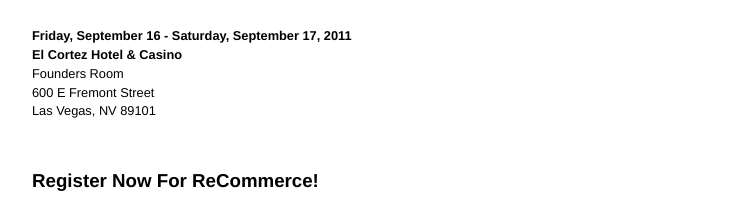
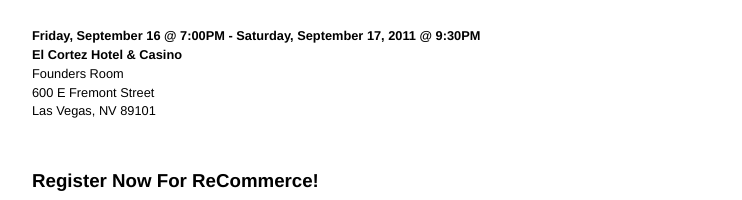
Before and after one commit to dylanbathurst/recommerce, a website: page index.html in a window 1280 px wide. Shown: the part 458-658 px from the top of the page, 128-870 px from the left. Drawn offline with Linux system fonts and the light colour scheme.

Commit message:
Add time for event

```diff
--- a/index.html
+++ b/index.html
@@ -25,7 +25,7 @@
       <div>Come armed with a team or find your team at the hackathon. Use any API that strikes your fancy. Blow our minds! Prizes will be awarded for: <b>Best Overall Application</b>, <b>Best Mashup</b>, and <b>Most Fun & Weird</b>.</div>
       <div class="location">
 	<ul>
-	  <li><b>Friday, September 16 - Saturday, September 17, 2011</b></li>
+	  <li><b>Friday, September 16 @ 7:00PM - Saturday, September 17, 2011 @ 9:30PM</b></li>
 	  <li><b>El Cortez Hotel & Casino</b></li>
 	  <li>Founders Room</li>
 	  <li>600 E Fremont Street</li>
```
